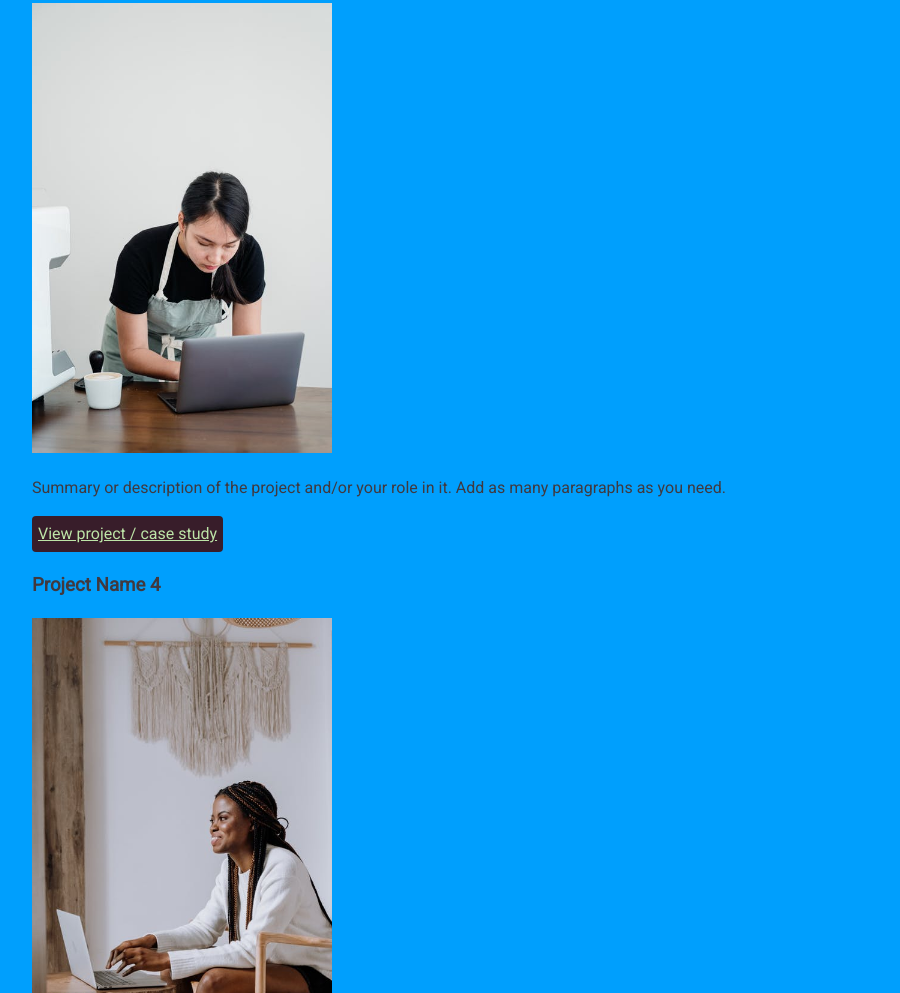
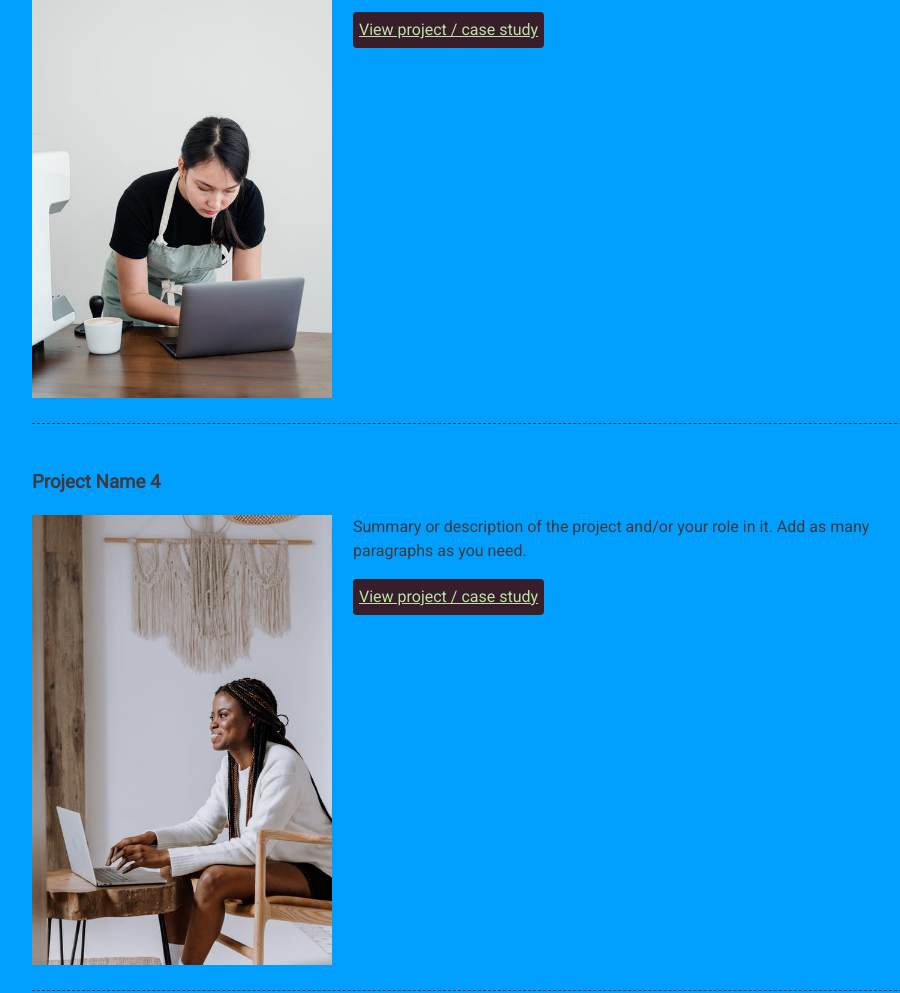
Before and after one commit to neilroy63/updated-css-portfolio, a plain HTML site: page index.html in a window 1280 px wide. Shown: the part 1807-2800 px from the top of the page, without its empty margins (158-1058 px from the left). Drawn offline with Linux system fonts and the light colour scheme.

Commit message:
fix/added img float and border bottom styles

```diff
--- a/css/styles.css
+++ b/css/styles.css
@@ -74,6 +74,15 @@ background: #009ffdff;
 .project .btn:hover{
     background: rgb(56,29,42, 80%);
 }
+.project-item {
+    overflow: hidden;
+    border-bottom: 1px dashed #41393eff;
+    padding: 25px 0;
+}
+.project-item img {
+    float: left;
+    margin-right: 21px;
+}
 
 /* Work Experience
 ----------------------------------*/
--- a/index.html
+++ b/index.html
@@ -33,37 +33,37 @@
           </p>
 
             <!-- Copy the whole <section> block to add more projects. -->
-            <section>
+            <section class="project-item">
               <h3>Project Name 1</h3>
               <img src="./images/Web-dev1.jpeg" alt="Web developer working">
               <p>Summary or description of the project and/or your role in it. Add as many paragraphs as you need.</p>
               <a class="btn" href="#" target="_blank">View project / case study</a>
             </section>
-            <!-- End of Project block. -->
+            <!-- End of Project block 1 -->
 
-            <section>
+            <section class="project-item">
               <h3>Project Name 2</h3>
               <img src="./images/Web-dev2.jpeg" alt="Web developer-2 working">
               <p>Summary or description of the project and/or your role in it. Add as many paragraphs as you need.</p>
               <a class="btn" href="#" target="_blank">View project / case study</a>
             </section>
-            <!-- End of Project block. -->
+            <!-- End of Project block 2 -->
 
-          <section>
+          <section class="project-item">
             <h3>Project Name 3</h3>
             <img src="./images/Web-dev3.jpeg" alt="Web developer-3 working">
             <p>Summary or description of the project and/or your role in it. Add as many paragraphs as you need.</p>
             <a class="btn" href="#" target="_blank">View project / case study</a>
           </section>
-          <!-- End of Project block. -->
+          <!-- End of Project block 3 -->
 
-          <section>
+          <section class="project-item">
             <h3>Project Name 4</h3>
             <img src="./images/Web-dev4.jpeg" alt="Web developer-4 working">
             <p>Summary or description of the project and/or your role in it. Add as many paragraphs as you need.</p>
             <a class="btn" href="#" target="_blank">View project / case study</a>
           </section>
-          <!-- End of Project block. -->
+          <!-- End of Project block 4 -->
         </div>
       </section>
 
```
